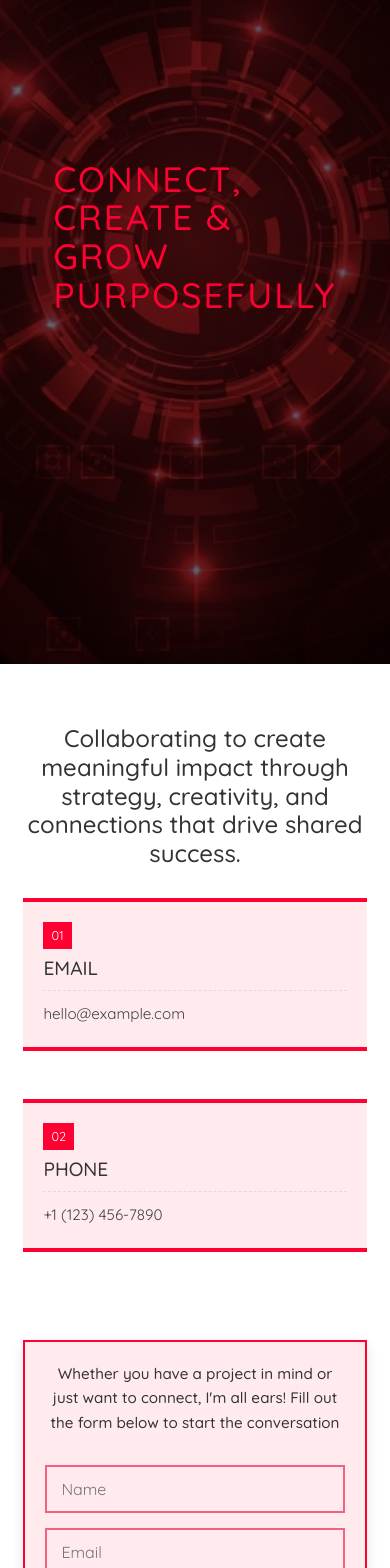
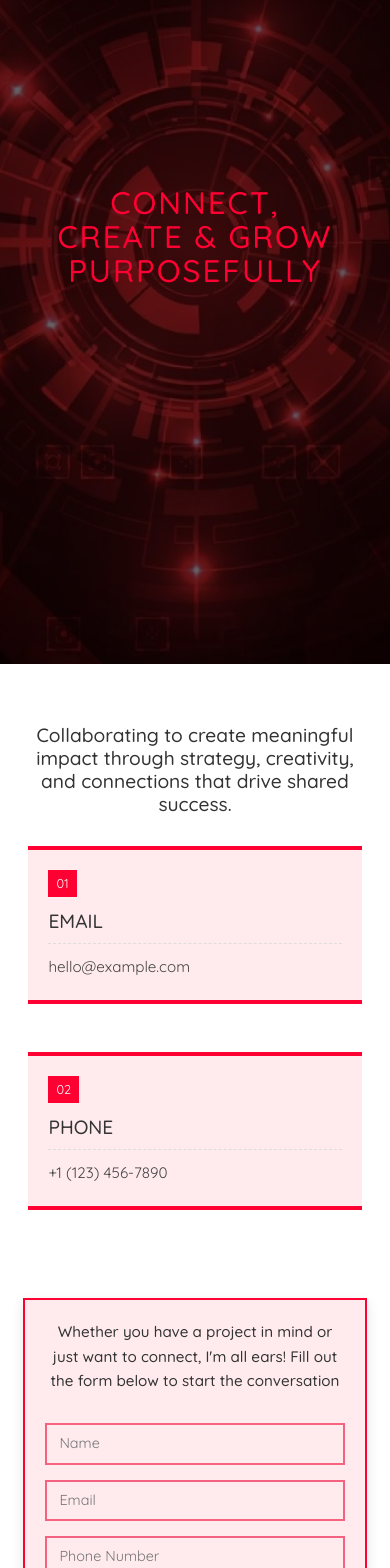
Before and after one commit to alymehroz512/AIML-PORTFOLIO-2, a React (Vite) app: page /contact in a window 390 px wide. Shown: the part 180-1748 px from the top of the page. Built offline with nearby package versions, Linux system fonts and the light colour scheme.

Commit message:
Contact page responsive layouts refined

```diff
--- a/src/styles/Contact.css
+++ b/src/styles/Contact.css
@@ -56,6 +56,28 @@
   margin-bottom: 10px;
   letter-spacing: 2px;
   line-height: 1.1;
+}
+
+/* 📱 Responsive Layouts */
+@media (max-width: 1024px) {
+  .contact-content {
+    padding: 40px 30px;
+  }
+}
+
+@media (max-width: 768px) {
+  .contact-subheading {
+    text-align: center;
+  }
+  .contact-content {
+    align-items: center;
+  }
+}
+
+@media (max-width: 480px) {
+  .contact-subheading {
+    font-size: clamp(1.8rem, 8vw, 2.4rem);
+  }
 }
 
 /* 📞 Contact Section with Background */
@@ -237,7 +259,25 @@
 }
 
 /* 📱 Responsive */
+@media (max-width: 1024px) {
+  .contact-card {
+    padding: 30px;
+  }
+}
+
 @media (max-width: 768px) {
+  .contact-tagline {
+    font-size: clamp(1.2rem, 4.5vw, 1.8rem);
+  }
+  .contact-card {
+    padding: 25px;
+    margin: 0 10px;
+  }
+  .contact-header {
+    flex-direction: column;
+    align-items: flex-start;
+    gap: 5px;
+  }
   .form-tagline {
     font-size: clamp(1rem, 4vw, 1.4rem);
     margin-bottom: 30px;
@@ -245,13 +285,31 @@
   .form-input,
   .form-textarea {
     padding: 10px 14px;
+    font-size: 0.95rem;
   }
   .form-container {
     padding: 25px;
   }
+  .form-submit {
+    padding: 12px 24px;
+    font-size: 1rem;
+  }
+  .send-icon {
+    font-size: 1.1rem;
+  }
+  .char-count {
+    font-size: 0.8rem;
+  }
 }
 
 @media (max-width: 480px) {
+  .contact-card {
+    padding: 20px;
+    margin: 0 5px;
+  }
+  .contact-number {
+    font-size: 0.8rem;
+  }
   .form-tagline {
     font-size: 0.95rem;
   }
@@ -261,4 +319,19 @@
   .form-container {
     padding: 20px;
   }
+  .form-input,
+  .form-textarea {
+    padding: 8px 12px;
+    font-size: 0.9rem;
+  }
+  .form-submit {
+    padding: 10px 20px;
+    font-size: 0.95rem;
+  }
+  .send-icon {
+    font-size: 1rem;
+  }
+  .char-count {
+    font-size: 0.75rem;
+  }
 }
```
Also changed, not shown: src/pages/Contact.jsx (+0 -9 lines).
